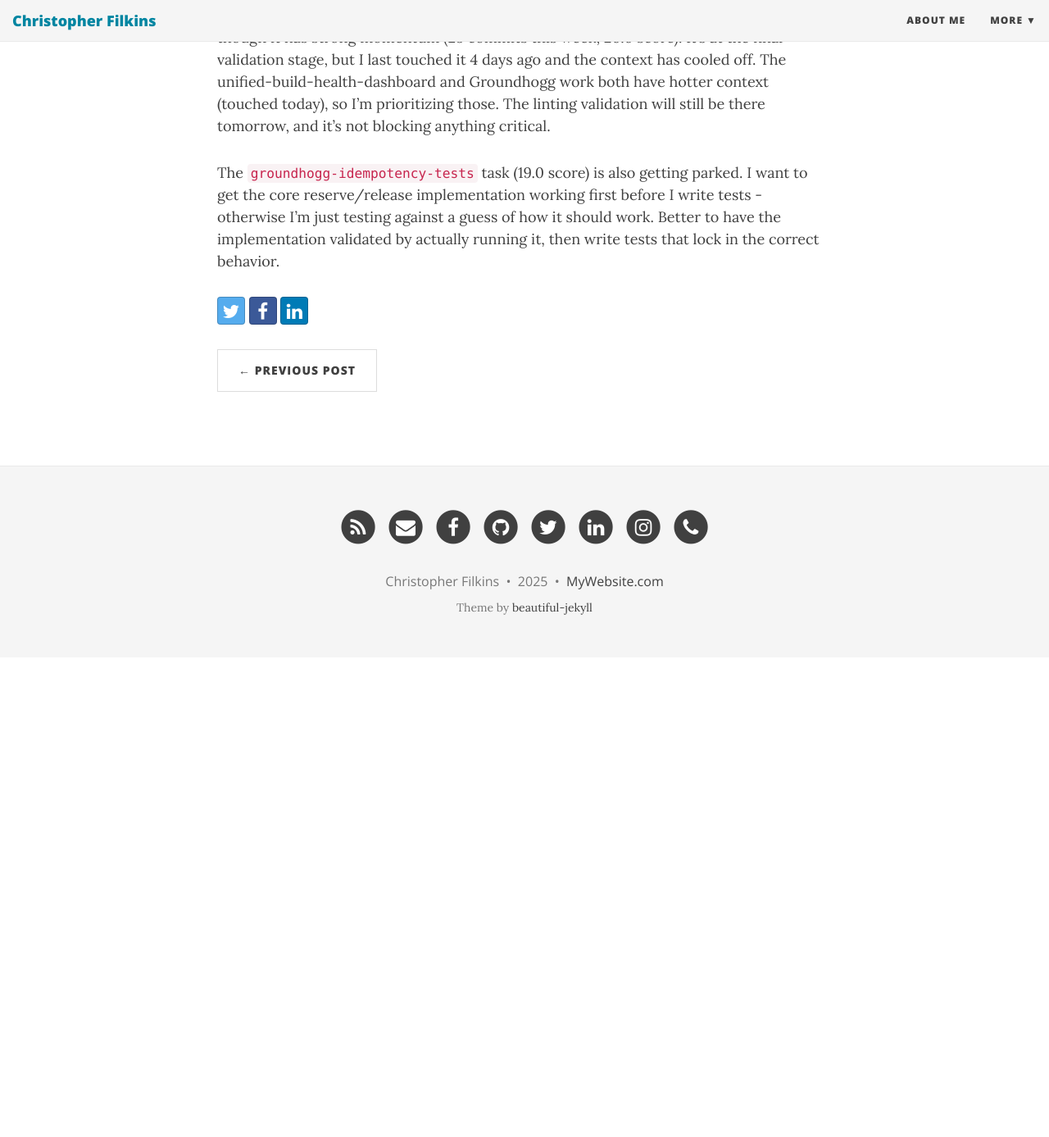
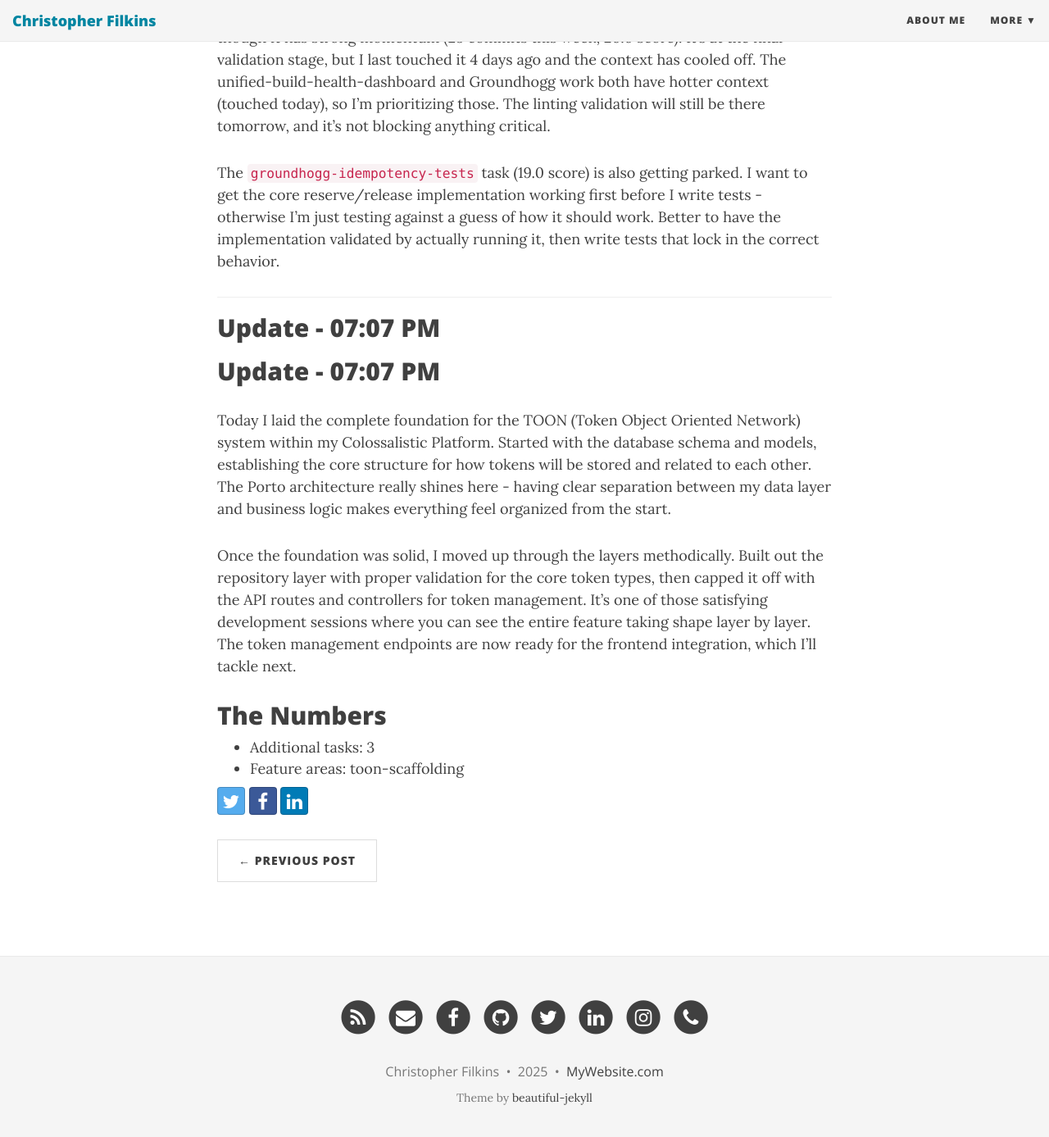
Before and after one commit to filchyboy/filchyboy.github.io, a Jekyll site: the page built from _posts/2025-12-17-todays-plan.md, in a window 1280 px wide and 1400 px high, scrolled down 1887 px. Shown: the top 1387 px of the window at 82% size. Built offline with Jekyll 4.4.1, drawn with Linux system fonts in a browser that asks for light colours; nearby versions of some CDN libraries; before the commit the page ends 2689 px from its top, so only the background shows below that.

Commit message:
Update build-in-public update: Toon Scaffolding

```diff
--- a/_posts/2025-12-17-todays-plan.md
+++ b/_posts/2025-12-17-todays-plan.md
@@ -36,3 +36,22 @@ I've got 15 directories sitting in "needs implementation plan" limbo. I'm not go
 I'm deliberately setting aside the `lint-frontend-phase-5-validation` work even though it has strong momentum (25 commits this week, 20.0 score). It's at the final validation stage, but I last touched it 4 days ago and the context has cooled off. The unified-build-health-dashboard and Groundhogg work both have hotter context (touched today), so I'm prioritizing those. The linting validation will still be there tomorrow, and it's not blocking anything critical.
 
 The `groundhogg-idempotency-tests` task (19.0 score) is also getting parked. I want to get the core reserve/release implementation working first before I write tests - otherwise I'm just testing against a guess of how it should work. Better to have the implementation validated by actually running it, then write tests that lock in the correct behavior.
+
+---
+
+## Update - 07:07 PM
+
+## Update - 07:07 PM
+
+Today I laid the complete foundation for the TOON (Token Object Oriented Network) system within my Colossalistic Platform. Started with the database schema and models, establishing the core structure for how tokens will be stored and related to each other. The Porto architecture really shines here - having clear separation between my data layer and business logic makes everything feel organized from the start.
+
+Once the foundation was solid, I moved up through the layers methodically. Built out the repository layer with proper validation for the core token types, then capped it off with the API routes and controllers for token management. It's one of those satisfying development sessions where you can see the entire feature taking shape layer by layer. The token management endpoints are now ready for the frontend integration, which I'll tackle next.
+
+## The Numbers
+- Additional tasks: 3
+- Feature areas: toon-scaffolding
+<!-- Generated by dev-tracker publish_to_jekyll.py (AI mode) -->
+<!-- accomplished-date: 2025-12-17 -->
+<!-- unit-ids: toon-phase1-foundation,toon-phase2-core-types,toon-phase3-api-routes -->
+
+<!-- unit-ids: toon-phase1-foundation,toon-phase2-core-types,toon-phase3-api-routes -->
```
